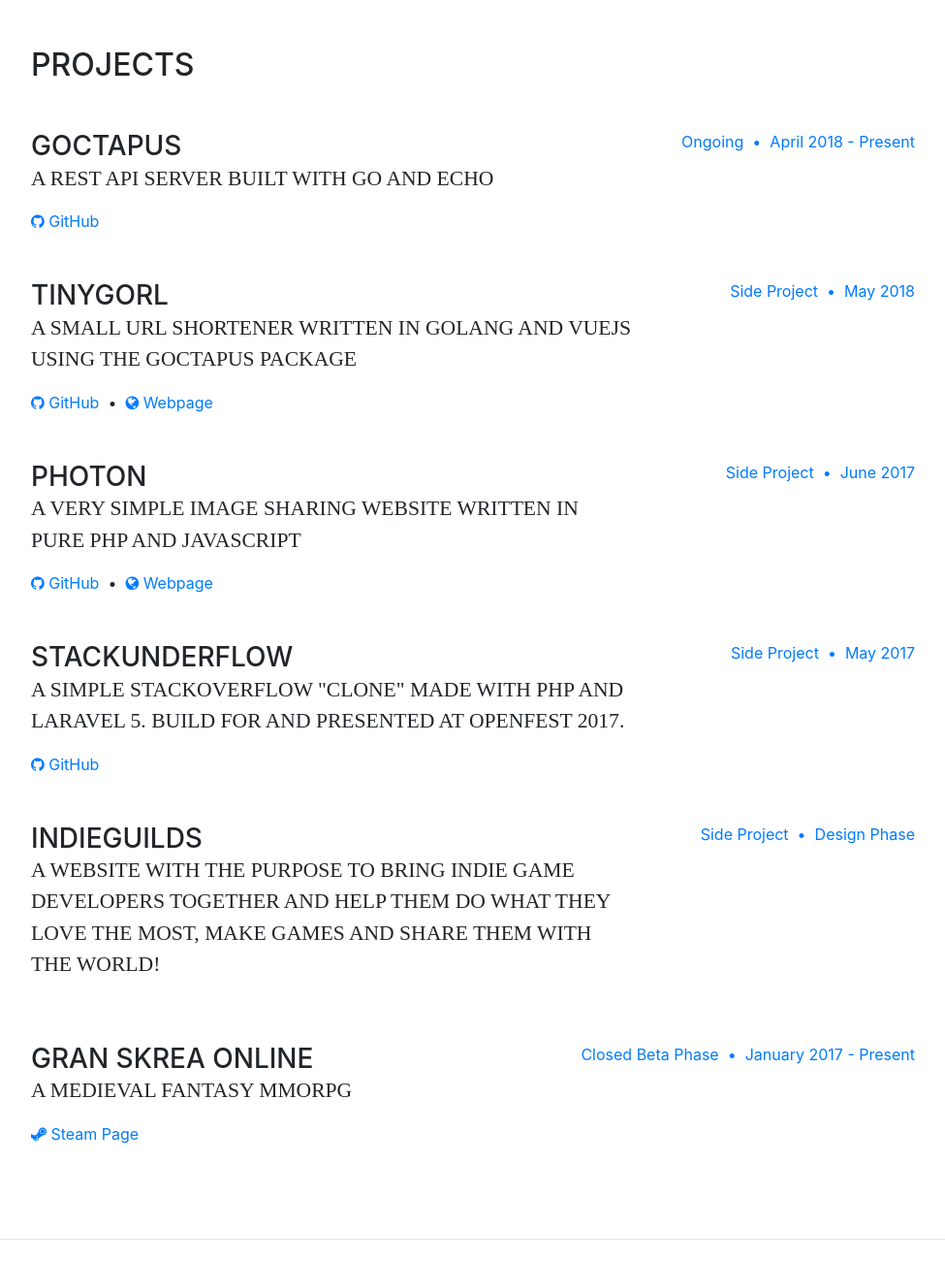
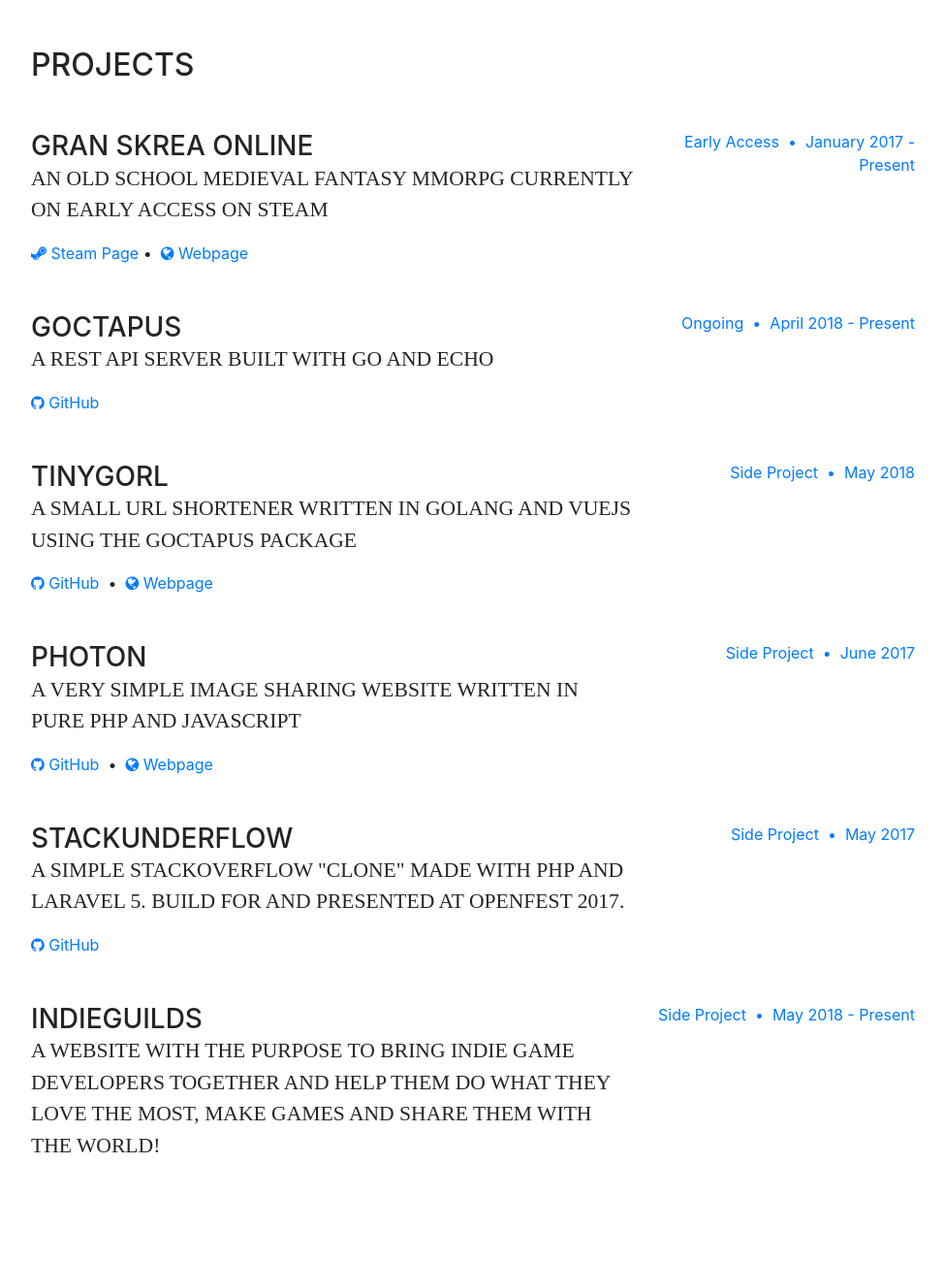
Before and after one commit to Kamaropoulos/kamaropoulos.com, a website with bundled scripts: page index.html in a window 1280 px wide. Shown: the part 2400-3700 px from the top of the page at 97% size, without its empty margins (288-1263 px from the left). Before the commit the page ends 3678 px from the top, so only its background shows below. Built offline with nearby package versions, Linux system fonts and the light colour scheme; a web font is replaced by a local one.

Commit message:
Updated Gran Skrea status on projects

```diff
--- a/index.html
+++ b/index.html
@@ -219,6 +219,21 @@
 
                 <div class="resume-item d-flex flex-column flex-md-row mb-5">
                     <div class="resume-content mr-auto">
+                        <h3 class="mb-0">Gran Skrea Online</h3>
+                        <div class="subheading mb-3">An Old School Medieval Fantasy MMORPG currently on Early Access on Steam</div>
+                        <div>
+                            <a href="https://store.steampowered.com/app/595110/Gran_Skrea_Online/" target="_blank">
+                                <i class="fa fa-steam"></i> Steam Page</a>&nbsp;•&nbsp;
+                                <a href="https://granskreaonline.com" target="_blank">
+                                    <i class="fa fa-globe"></i> Webpage</a>
+                        </div>
+                    </div>
+                    <div class="resume-date text-md-right">
+                        <span class="text-primary">Early Access &nbsp;•&nbsp; January 2017 - Present</span>
+                    </div>
+                </div>
+                <div class="resume-item d-flex flex-column flex-md-row mb-5">
+                    <div class="resume-content mr-auto">
                         <h3 class="mb-0">Goctapus</h3>
                         <div class="subheading mb-3">A REST API Server built with Go and Echo</div>
                         <div>
@@ -280,20 +295,7 @@
                             the most, make games and share them with the world!</div>
                     </div>
                     <div class="resume-date text-md-right">
-                        <span class="text-primary">Side Project &nbsp;•&nbsp; Design Phase</span>
-                    </div>
-                </div>
-                <div class="resume-item d-flex flex-column flex-md-row mb-5">
-                    <div class="resume-content mr-auto">
-                        <h3 class="mb-0">Gran Skrea Online</h3>
-                        <div class="subheading mb-3">A medieval fantasy MMORPG</div>
-                        <div>
-                            <a href="" target="_blank">
-                                <i class="fa fa-steam"></i> Steam Page</a>
-                        </div>
-                    </div>
-                    <div class="resume-date text-md-right">
-                        <span class="text-primary">Closed Beta Phase &nbsp;•&nbsp; January 2017 - Present</span>
+                        <span class="text-primary">Side Project &nbsp;•&nbsp; May 2018 - Present</span>
                     </div>
                 </div>
             </div>
```
